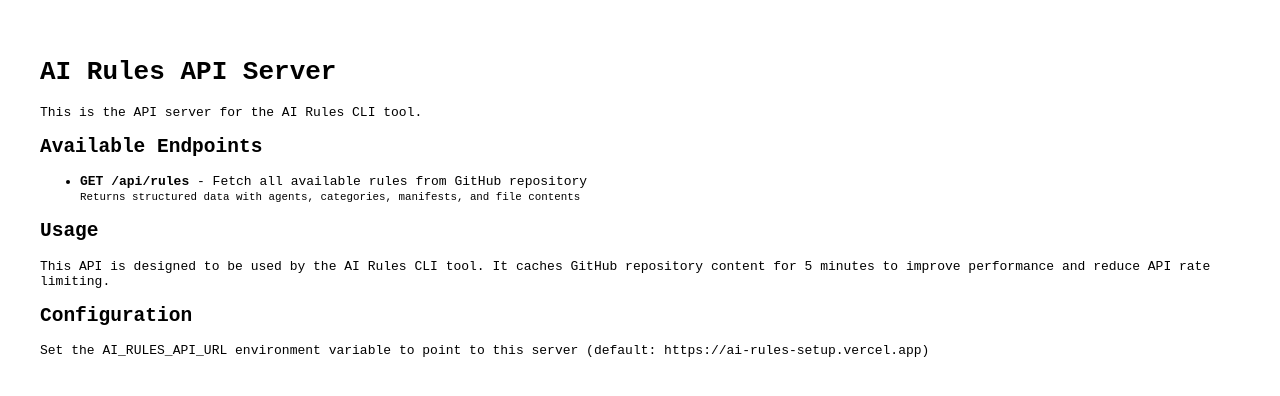
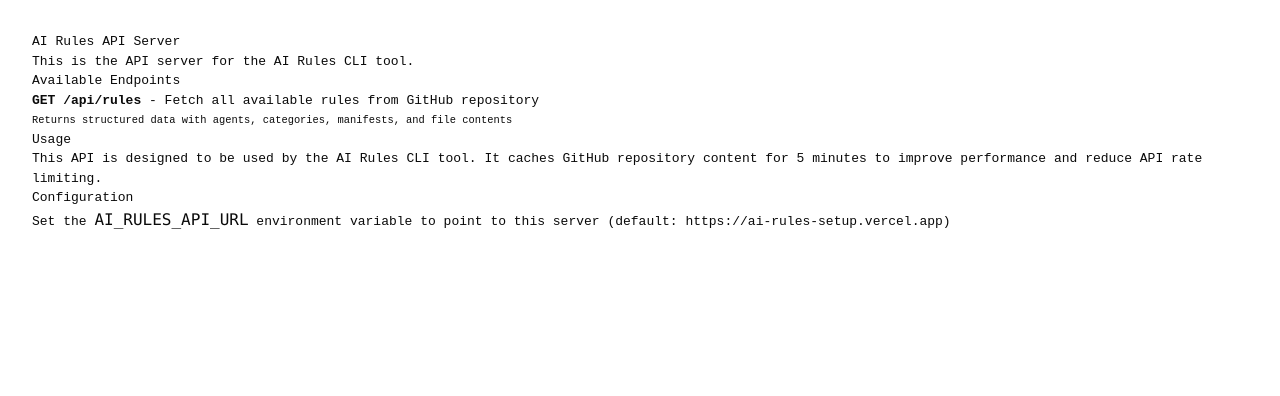
Before and after one commit to votrungquan1999/AI-rules-setup, a Next.js app: page / in a window 1280 px wide. Shown: the top 396 px of the page. Built offline with nearby package versions, Linux system fonts and the light colour scheme.

Commit message:
feat: add Tailwind CSS setup and global styles
Configure Tailwind CSS with custom design tokens and add global styles foundation for the web UI

```diff
--- /dev/null
+++ b/src/app/globals.css
@@ -0,0 +1,152 @@
+@import 'tailwindcss';
+@import 'tw-animate-css';
+
+@custom-variant dark (&:is(.dark *));
+
+@theme {
+  --color-background: 0 0% 100%;
+  --color-foreground: 222.2 84% 4.9%;
+  --color-card: 0 0% 100%;
+  --color-card-foreground: 222.2 84% 4.9%;
+  --color-primary: 222.2 47.4% 11.2%;
+  --color-primary-foreground: 210 40% 98%;
+  --color-secondary: 210 40% 96.1%;
+  --color-secondary-foreground: 222.2 47.4% 11.2%;
+  --color-muted: 210 40% 96.1%;
+  --color-muted-foreground: 215.4 16.3% 46.9%;
+  --color-destructive: 0 84.2% 60.2%;
+  --color-destructive-foreground: 210 40% 98%;
+  --color-success: 142 76% 36%;
+  --color-success-foreground: 0 0% 100%;
+  --color-warning: 45 93% 47%;
+  --color-warning-foreground: 26 83% 14%;
+  --color-border: 214.3 31.8% 91.4%;
+}
+
+@theme inline {
+  --radius-sm: calc(var(--radius) - 4px);
+  --radius-md: calc(var(--radius) - 2px);
+  --radius-lg: var(--radius);
+  --radius-xl: calc(var(--radius) + 4px);
+  --color-background: var(--background);
+  --color-foreground: var(--foreground);
+  --color-card: var(--card);
+  --color-card-foreground: var(--card-foreground);
+  --color-popover: var(--popover);
+  --color-popover-foreground: var(--popover-foreground);
+  --color-primary: var(--primary);
+  --color-primary-foreground: var(--primary-foreground);
+  --color-secondary: var(--secondary);
+  --color-secondary-foreground: var(--secondary-foreground);
+  --color-muted: var(--muted);
+  --color-muted-foreground: var(--muted-foreground);
+  --color-accent: var(--accent);
+  --color-accent-foreground: var(--accent-foreground);
+  --color-destructive: var(--destructive);
+  --color-success: var(--success);
+  --color-success-foreground: var(--success-foreground);
+  --color-warning: var(--warning);
+  --color-warning-foreground: var(--warning-foreground);
+  --color-border: var(--border);
+  --color-input: var(--input);
+  --color-ring: var(--ring);
+  --color-chart-1: var(--chart-1);
+  --color-chart-2: var(--chart-2);
+  --color-chart-3: var(--chart-3);
+  --color-chart-4: var(--chart-4);
+  --color-chart-5: var(--chart-5);
+  --color-sidebar: var(--sidebar);
+  --color-sidebar-foreground: var(--sidebar-foreground);
+  --color-sidebar-primary: var(--sidebar-primary);
+  --color-sidebar-primary-foreground: var(--sidebar-primary-foreground);
+  --color-sidebar-accent: var(--sidebar-accent);
+  --color-sidebar-accent-foreground: var(--sidebar-accent-foreground);
+  --color-sidebar-border: var(--sidebar-border);
+  --color-sidebar-ring: var(--sidebar-ring);
+}
+
+:root {
+  --radius: 0.625rem;
+  --background: oklch(1 0 0);
+  --foreground: oklch(0.145 0 0);
+  --card: oklch(1 0 0);
+  --card-foreground: oklch(0.145 0 0);
+  --popover: oklch(1 0 0);
+  --popover-foreground: oklch(0.145 0 0);
+  --primary: oklch(0.205 0 0);
+  --primary-foreground: oklch(0.985 0 0);
+  --secondary: oklch(0.97 0 0);
+  --secondary-foreground: oklch(0.205 0 0);
+  --muted: oklch(0.97 0 0);
+  --muted-foreground: oklch(0.556 0 0);
+  --accent: oklch(0.97 0 0);
+  --accent-foreground: oklch(0.205 0 0);
+  --success: oklch(0.55 0.15 145);
+  --success-foreground: oklch(1 0 0);
+  --warning: oklch(0.75 0.15 85);
+  --warning-foreground: oklch(0.2 0.05 70);
+  --destructive: oklch(0.577 0.245 27.325);
+  --border: oklch(0.922 0 0);
+  --input: oklch(0.922 0 0);
+  --ring: oklch(0.708 0 0);
+  --chart-1: oklch(0.646 0.222 41.116);
+  --chart-2: oklch(0.6 0.118 184.704);
+  --chart-3: oklch(0.398 0.07 227.392);
+  --chart-4: oklch(0.828 0.189 84.429);
+  --chart-5: oklch(0.769 0.188 70.08);
+  --sidebar: oklch(0.985 0 0);
+  --sidebar-foreground: oklch(0.145 0 0);
+  --sidebar-primary: oklch(0.205 0 0);
+  --sidebar-primary-foreground: oklch(0.985 0 0);
+  --sidebar-accent: oklch(0.97 0 0);
+  --sidebar-accent-foreground: oklch(0.205 0 0);
+  --sidebar-border: oklch(0.922 0 0);
+  --sidebar-ring: oklch(0.708 0 0);
+}
+
+.dark {
+  --background: oklch(0.145 0 0);
+  --foreground: oklch(0.985 0 0);
+  --card: oklch(0.205 0 0);
+  --card-foreground: oklch(0.985 0 0);
+  --popover: oklch(0.205 0 0);
+  --popover-foreground: oklch(0.985 0 0);
+  --primary: oklch(0.922 0 0);
+  --primary-foreground: oklch(0.205 0 0);
+  --secondary: oklch(0.269 0 0);
+  --secondary-foreground: oklch(0.985 0 0);
+  --muted: oklch(0.269 0 0);
+  --muted-foreground: oklch(0.708 0 0);
+  --accent: oklch(0.269 0 0);
+  --accent-foreground: oklch(0.985 0 0);
+  --success: oklch(0.65 0.17 145);
+  --success-foreground: oklch(1 0 0);
+  --warning: oklch(0.8 0.17 85);
+  --warning-foreground: oklch(0.2 0.05 70);
+  --destructive: oklch(0.704 0.191 22.216);
+  --border: oklch(1 0 0 / 10%);
+  --input: oklch(1 0 0 / 15%);
+  --ring: oklch(0.556 0 0);
+  --chart-1: oklch(0.488 0.243 264.376);
+  --chart-2: oklch(0.696 0.17 162.48);
+  --chart-3: oklch(0.769 0.188 70.08);
+  --chart-4: oklch(0.627 0.265 303.9);
+  --chart-5: oklch(0.645 0.246 16.439);
+  --sidebar: oklch(0.205 0 0);
+  --sidebar-foreground: oklch(0.985 0 0);
+  --sidebar-primary: oklch(0.488 0.243 264.376);
+  --sidebar-primary-foreground: oklch(0.985 0 0);
+  --sidebar-accent: oklch(0.269 0 0);
+  --sidebar-accent-foreground: oklch(0.985 0 0);
+  --sidebar-border: oklch(1 0 0 / 10%);
+  --sidebar-ring: oklch(0.556 0 0);
+}
+
+@layer base {
+  * {
+    @apply border-border outline-ring/50;
+  }
+  body {
+    @apply bg-background text-foreground;
+  }
+}
--- a/src/app/layout.tsx
+++ b/src/app/layout.tsx
@@ -1,4 +1,5 @@
 import type { Metadata } from "next";
+import "./globals.css";
 
 export const metadata: Metadata = {
 	title: "AI Rules API",
```
